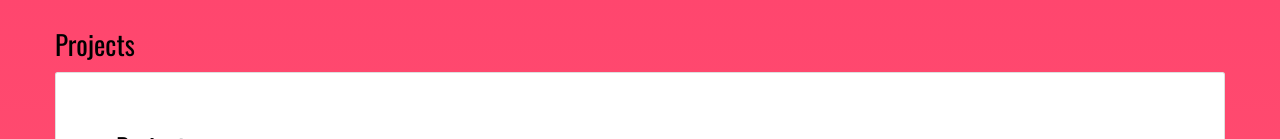
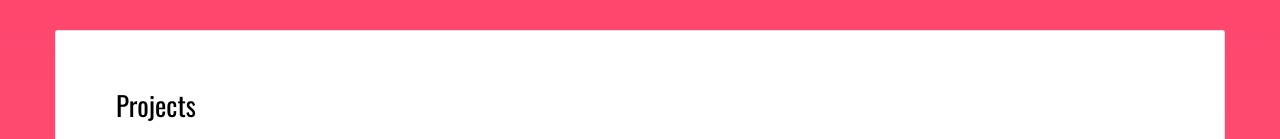
Before and after one commit to Maureen-max/Moh-Portfolio, a plain HTML site: page index.html in a window 1280 px wide. Shown: the part 2776-2915 px from the top of the page. Drawn offline with nearby package versions, Linux system fonts and the light colour scheme.

Commit message:
Code cleanup

```diff
--- a/index.html
+++ b/index.html
@@ -262,9 +262,7 @@
                         </div>
                     </div>
                     <div id="Projects">
-                        <h2>Projects</h2>
-
-                        <div class="card ">
+                      <div class="card ">
                             <div class="card-block ">
                                 <h2>Projects</h2>
                                 <div class="row ">
```
